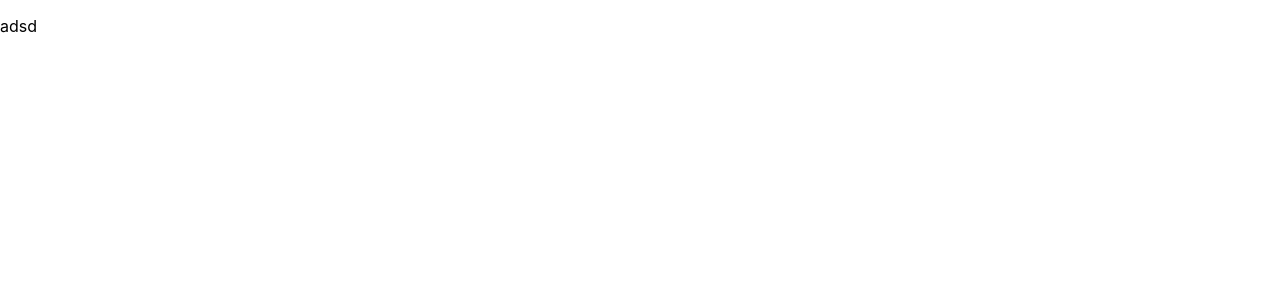
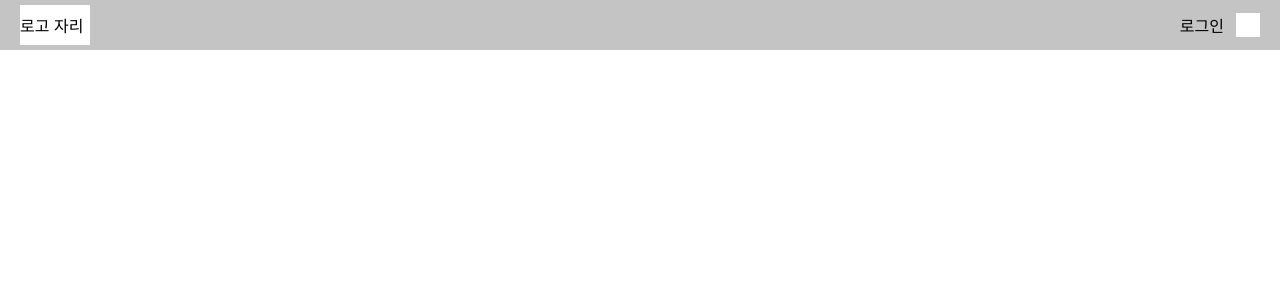
Before and after one commit to dsm-football/football-frontend, a React (Create React App) app: page /club/management in a window 1280 px wide. Shown: the top 300 px of the page. Built offline with nearby package versions, Linux system fonts and the light colour scheme.

Commit message:
[ADD] Header 추가

```diff
--- a/src/components/header/Header.tsx
+++ b/src/components/header/Header.tsx
@@ -5,7 +5,11 @@ const Header = () => {
   return(
     <>
       <S.HeaderWrapper>
-        <p>adsd</p>
+        <S.Logo>로고 자리</S.Logo>
+        <div>
+          <S.LoginContainer>로그인</S.LoginContainer>
+          <S.ListContainer />
+        </div>
       </S.HeaderWrapper>
     </>
   );
--- a/src/components/header/style.tsx
+++ b/src/components/header/style.tsx
@@ -2,5 +2,33 @@ import styled from 'styled-components';
 
 export const HeaderWrapper = styled.div`
   width: 100%;
+  height: 50px;
+  display: flex;
+  align-items: center;
+  background-color: #C4C4C4;
+  justify-content: space-between;
 
+  & div{
+    display: flex;
+    align-items: center;
+  }
 `
+
+export const Logo = styled.div`
+  width: 70px;
+  height: 40px;
+  background-color: white;
+  margin-left: 20px;
+`
+
+export const LoginContainer = styled.p`
+  cursor: pointer;
+  margin-right: 12px;
+`
+
+export const ListContainer = styled.div`
+  width: 24px;
+  height: 24px;
+  background-color: white;
+  margin-right: 20px;
+`
```
